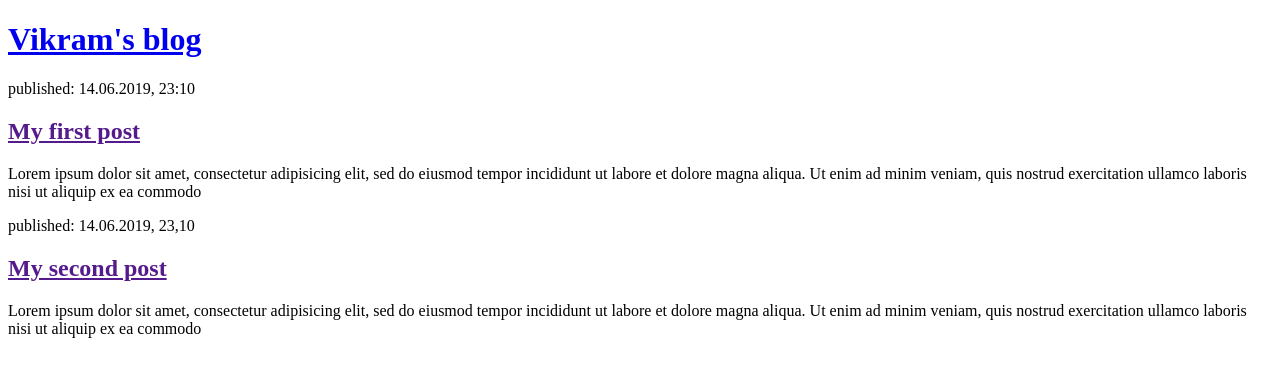
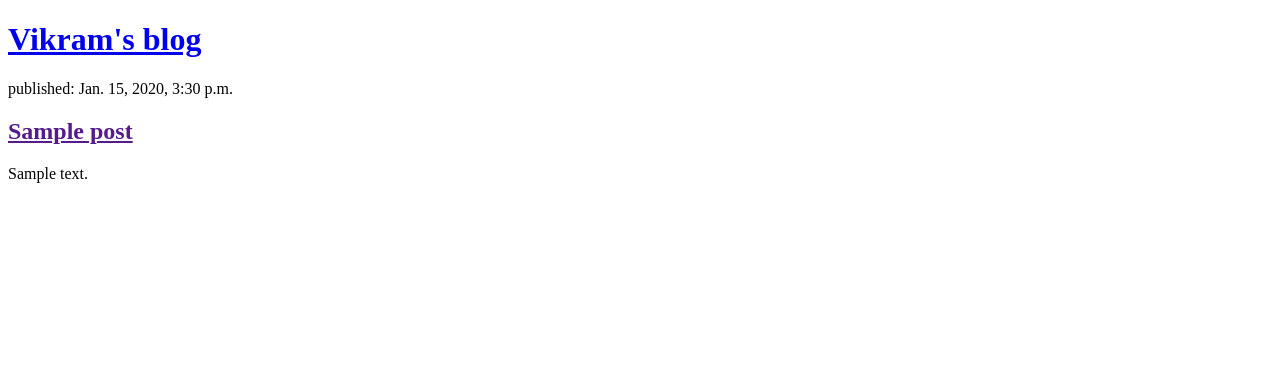
Before and after one commit to sid779/my-blog, a Django app: template blog/templates/blog/post_list.html in a window 1280 px wide. Shown: the top 377 px of the page. Run offline with Django 3.2, Linux system fonts and the light colour scheme; the template is opened without the code that fills it: values that come from a table or form of the project are taken from there, others are empty; tables that the repository leaves empty hold one stand-in row (values such as "Sample post"); parts of the project's set-up code (start-up, migrations or seed data) failed here and were passed over.

Commit message:
Modified templates to display posts from database.

```diff
--- a/blog/templates/blog/post_list.html
+++ b/blog/templates/blog/post_list.html
@@ -9,21 +9,13 @@
 	</div>
 
 	<div>
-		<p>published: 14.06.2019, 23:10</p>
-		<h2><a href="">My first post</a></h2>
-		<p>Lorem ipsum dolor sit amet, consectetur adipisicing elit, sed do eiusmod
-		tempor incididunt ut labore et dolore magna aliqua. Ut enim ad minim veniam,
-		quis nostrud exercitation ullamco laboris nisi ut aliquip ex ea commodo
-		</p>
-	</div>
-
-	<div>
-		<p>published: 14.06.2019, 23,10</p>
-		<h2><a href="">My second post</a></h2>
-		<p>Lorem ipsum dolor sit amet, consectetur adipisicing elit, sed do eiusmod
-		tempor incididunt ut labore et dolore magna aliqua. Ut enim ad minim veniam,
-		quis nostrud exercitation ullamco laboris nisi ut aliquip ex ea commodo
-		</p>
+		{% for post in posts %}
+			<div>
+				<p>published: {{ post.published_date }}</p>
+				<h2><a href="">{{ post.title }}</a></h2>
+				<p>{{ post.text|linebreaksbr }}</p>
+			</div>
+		{% endfor %}
 	</div>
 
 
--- a/blog/views.py
+++ b/blog/views.py
@@ -1,5 +1,8 @@
 from django.shortcuts import render
+from django.utils import timezone
+from .models import Post
 
 # Create your views here.
 def post_list(request):
-	return render(request, 'blog/post_list.html',{})
+	posts = Post.objects.filter(published_date__lte=timezone.now()).order_by('published_date')
+	return render(request, 'blog/post_list.html',{'posts': posts})
```
